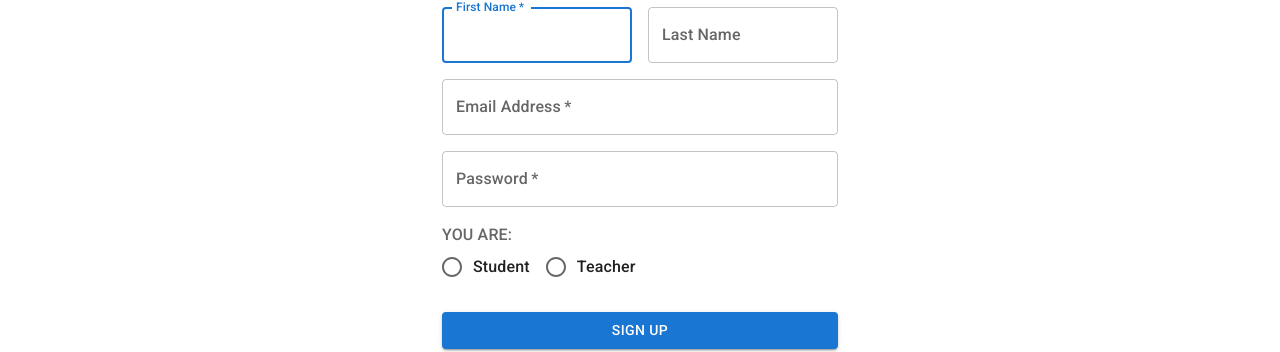
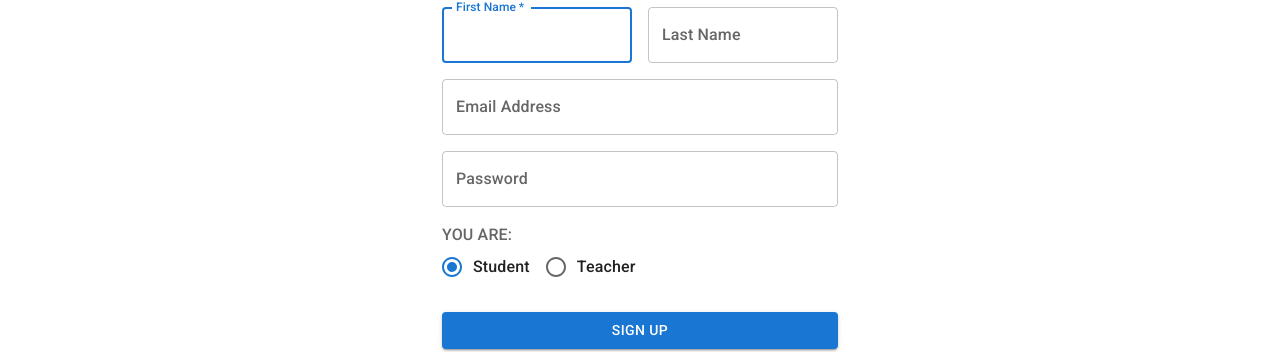
Before and after one commit to alpha0zero/testme, a Next.js app: page /signup in a window 1280 px wide. Shown: the part 169-521 px from the top of the page. Built offline with nearby package versions, Linux system fonts and the light colour scheme.

Commit message:
login and signup validation

```diff
--- a/components/RadioGroup.tsx
+++ b/components/RadioGroup.tsx
@@ -11,7 +11,7 @@ const RadioGroup = () => {
       <MuiRadioGroup
         row
         aria-labelledby="demo-row-radio-buttons-group-label"
-        name="radioGroup"
+        name="membership"
       >
         <FormControlLabel value="student" control={<Radio />} label="Student" />
         <FormControlLabel value="teacher" control={<Radio />} label="Teacher" />
--- a/package.json
+++ b/package.json
@@ -15,10 +15,12 @@
     "@mui/icons-material": "^5.10.6",
     "@mui/material": "^5.10.8",
     "axios": "^1.1.0",
+    "formik": "^2.2.9",
     "jsonwebtoken": "^8.5.1",
     "next": "12.3.1",
     "react": "18.2.0",
-    "react-dom": "18.2.0"
+    "react-dom": "18.2.0",
+    "yup": "^0.32.11"
   },
   "devDependencies": {
     "@prisma/client": "^4.4.0",
--- a/pages/signup.tsx
+++ b/pages/signup.tsx
@@ -1,4 +1,3 @@
-import { FormEvent } from "react";
 import Avatar from "@mui/material/Avatar";
 import Button from "@mui/material/Button";
 import CssBaseline from "@mui/material/CssBaseline";
@@ -9,24 +8,40 @@ import Box from "@mui/material/Box";
 import LockOutlinedIcon from "@mui/icons-material/LockOutlined";
 import Typography from "@mui/material/Typography";
 import Container from "@mui/material/Container";
-import RadioGroup from "../components/RadioGroup";
+import MuiRadioGroup from "@mui/material/RadioGroup";
 import ButtonAppBar from "../components/AppBar";
 import Link from "next/link";
+import { useFormik } from "formik";
+import * as yup from "yup";
+import { NextPage } from "next";
+import FormControl from "@mui/material/FormControl";
+import FormLabel from "@mui/material/FormLabel";
+import FormControlLabel from "@mui/material/FormControlLabel";
+import Radio from "@mui/material/Radio";
 
-const SignUp = () => {
-  const handleSubmit = (event: FormEvent<HTMLFormElement>) => {
-    event.preventDefault();
-    const data = new FormData(event.currentTarget);
-
-    console.log({
-      email: data.get("email"),
-      password: data.get("password"),
-      firstName: data.get("firstName"),
-      lastName: data.get("lastName"),
-      isTeacher: data.get("radioGroup") === "teacher" ? true : false,
-    });
-  };
-
+const SignUp: NextPage = () => {
+  const validationSchema = yup.object({
+    email: yup
+      .string()
+      .email("Enter a valid email")
+      .required("Email is required"),
+    password: yup.string().min(8).required("Password is required"),
+    firstName: yup.string().max(25).required("First Name is required"),
+    lastName: yup.string().max(25).required("Last Name is required"),
+  });
+  const formik = useFormik({
+    initialValues: {
+      email: "",
+      password: "",
+      firstName: "",
+      lastName: "",
+      membership: "student",
+    },
+    validationSchema: validationSchema,
+    onSubmit: (values) => {
+      alert(JSON.stringify(values, null, 2));
+    },
+  });
   return (
     <>
       <ButtonAppBar />
@@ -47,14 +62,25 @@ const SignUp = () => {
             Sign up
           </Typography>
           <Box
+            onSubmit={(e) => {
+              e.preventDefault();
+              formik.handleSubmit(e);
+            }}
             component="form"
             noValidate
-            onSubmit={handleSubmit}
             sx={{ mt: 3 }}
           >
             <Grid container spacing={2}>
               <Grid item xs={12} sm={6}>
                 <TextField
+                  value={formik.values.firstName}
+                  onChange={formik.handleChange}
+                  error={
+                    formik.touched.firstName && Boolean(formik.errors.firstName)
+                  }
+                  helperText={
+                    formik.touched.firstName && formik.errors.firstName
+                  }
                   autoComplete="given-name"
                   name="firstName"
                   required
@@ -66,6 +92,12 @@ const SignUp = () => {
               </Grid>
               <Grid item xs={12} sm={6}>
                 <TextField
+                  value={formik.values.lastName}
+                  onChange={formik.handleChange}
+                  error={
+                    formik.touched.lastName && Boolean(formik.errors.lastName)
+                  }
+                  helperText={formik.touched.lastName && formik.errors.lastName}
                   fullWidth
                   id="lastName"
                   label="Last Name"
@@ -75,7 +107,10 @@ const SignUp = () => {
               </Grid>
               <Grid item xs={12}>
                 <TextField
-                  required
+                  value={formik.values.email}
+                  onChange={formik.handleChange}
+                  error={formik.touched.email && Boolean(formik.errors.email)}
+                  helperText={formik.touched.email && formik.errors.email}
                   fullWidth
                   id="email"
                   label="Email Address"
@@ -85,7 +120,12 @@ const SignUp = () => {
               </Grid>
               <Grid item xs={12}>
                 <TextField
-                  required
+                  value={formik.values.password}
+                  onChange={formik.handleChange}
+                  error={
+                    formik.touched.password && Boolean(formik.errors.password)
+                  }
+                  helperText={formik.touched.password && formik.errors.password}
                   fullWidth
                   name="password"
                   label="Password"
@@ -95,7 +135,29 @@ const SignUp = () => {
                 />
               </Grid>
               <Grid item xs={12}>
-                <RadioGroup />
+                <FormControl>
+                  <FormLabel id="demo-row-radio-buttons-group-label">
+                    YOU ARE:
+                  </FormLabel>
+                  <MuiRadioGroup
+                    value={formik.values.membership}
+                    onChange={formik.handleChange}
+                    row
+                    aria-labelledby="demo-row-radio-buttons-group-label"
+                    name="membership"
+                  >
+                    <FormControlLabel
+                      value="student"
+                      control={<Radio />}
+                      label="Student"
+                    />
+                    <FormControlLabel
+                      value="teacher"
+                      control={<Radio />}
+                      label="Teacher"
+                    />
+                  </MuiRadioGroup>
+                </FormControl>
               </Grid>
             </Grid>
             <Button
```
Also changed, not shown: pages/login.tsx (+28 -12 lines), 2 other files (tests, documents, lock files or other folders).
